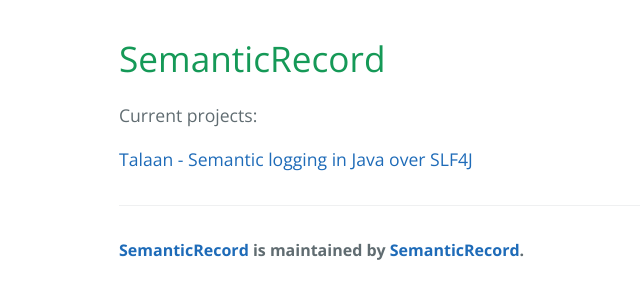
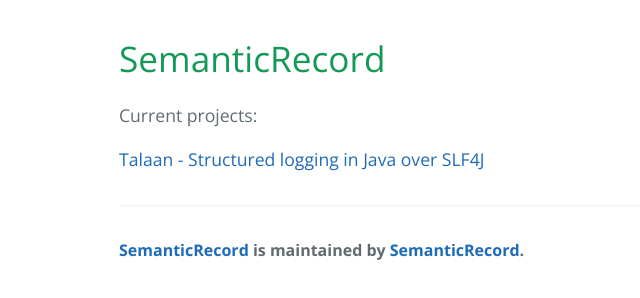
Before and after one commit to SemanticRecord/SemanticRecord, a plain HTML site: page index.html in a window 1280 px wide. Shown: the full height of the page, 105-745 px from the left. Drawn offline with nearby package versions, Linux system fonts and the light colour scheme.

Commit message:
Updating project description

```diff
--- a/index.html
+++ b/index.html
@@ -16,7 +16,7 @@
 
 <p>Current projects:</p>
 
-<p><a href="http://talaan.semanticrecord.org">Talaan - Semantic logging in Java over SLF4J</a></p>
+<p><a href="http://talaan.semanticrecord.org">Talaan - Structured logging in Java over SLF4J</a></p>
 
       <footer class="site-footer">
         <span class="site-footer-owner"><a href="https://github.com/SemanticRecord/SemanticRecord">SemanticRecord</a> is maintained by <a href="https://github.com/SemanticRecord">SemanticRecord</a>.</span>
```
